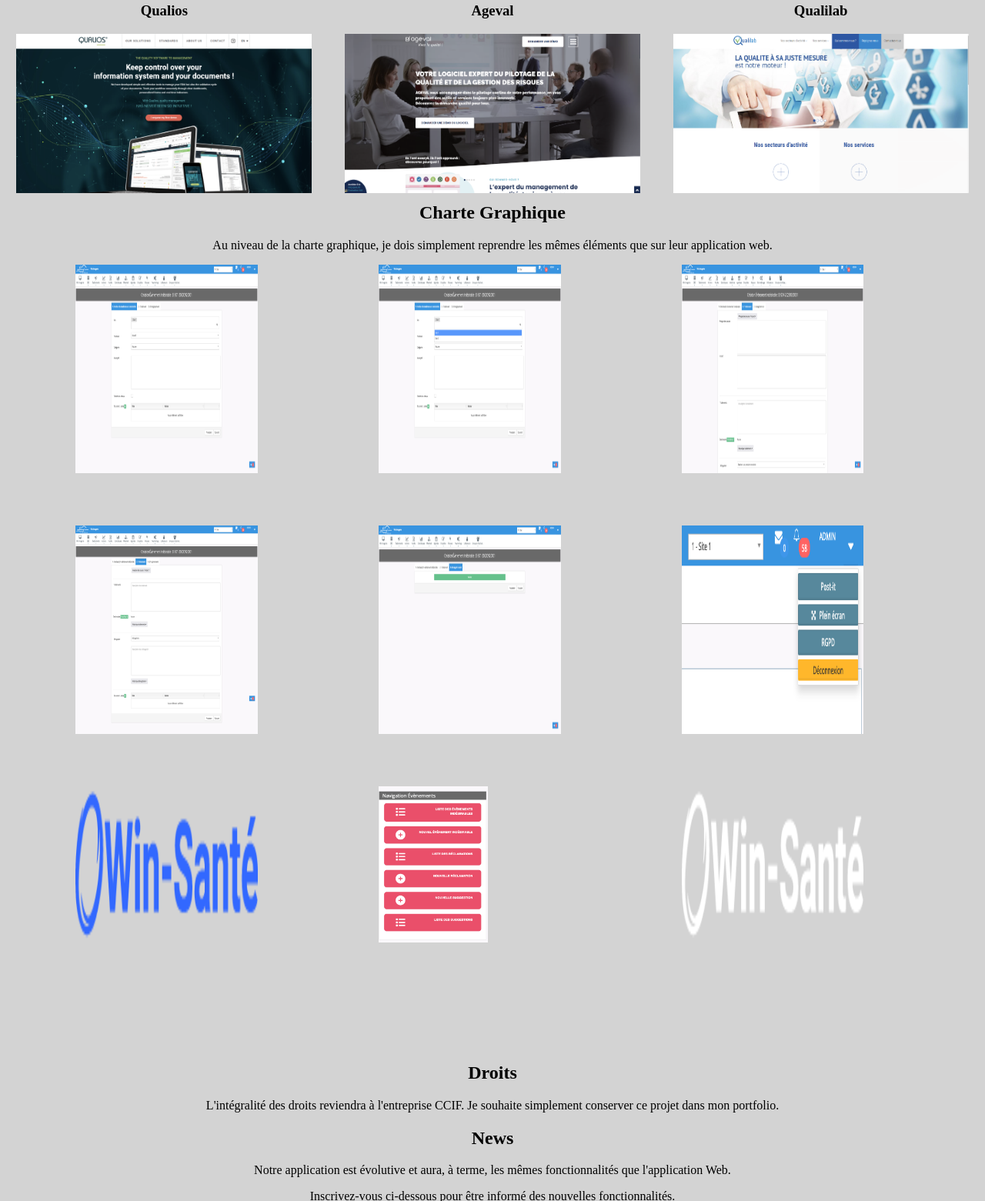
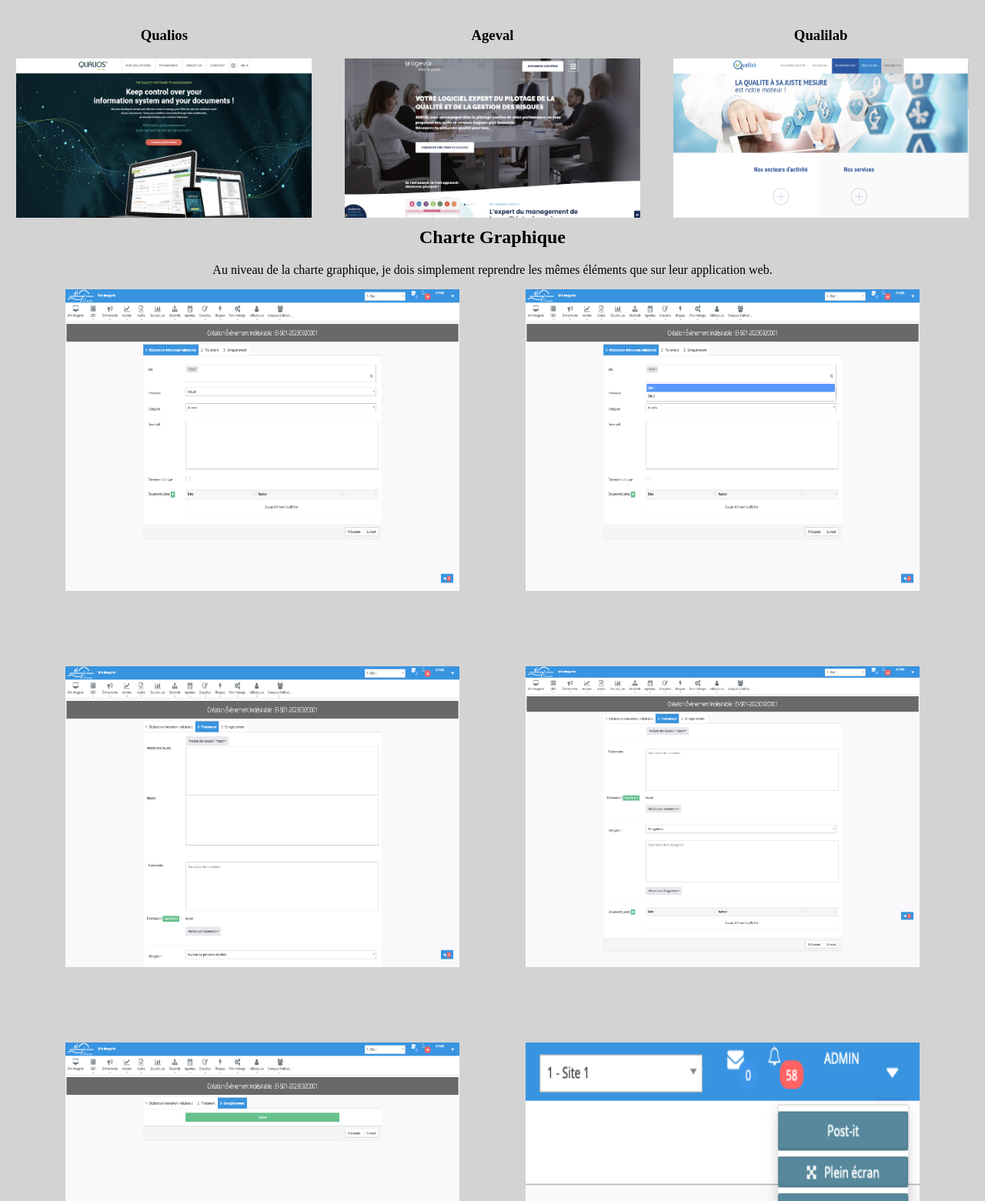
Before and after one commit to Alexandrerollin/Site-vitrine-projet-formation, a plain HTML site: page index.html in a window 1280 px wide. Shown: the part 1129-2690 px from the top of the page at 77% size. Drawn offline with Linux system fonts and the light colour scheme.

Commit message:
Disposition accueil ok

```diff
--- a/style.css
+++ b/style.css
@@ -58,11 +58,11 @@ header div img {
 footer {
     background-color: #3276b1;
   }
-
+/*
 section img {
     max-width: 60%;
     height: 60%;
-}
+} */
 
 /* Disposition images Biologie et vétérinaire  */
 
@@ -103,58 +103,65 @@ section img {
 
 .conteneur-charte {
     display: grid;
-    grid-template-columns: 1fr 1fr 1fr 1fr 1fr 1fr 1fr 1fr 1fr 1fr 1fr 1fr 1fr;
-    grid-template-rows: 1fr 1fr 1fr;
+    grid-template-columns: 1fr 1fr 1fr 1fr 1fr 1fr 1fr 1fr 1fr 1fr 1fr 1fr 1fr 1fr 1fr;
+    grid-template-rows: 1fr 1fr 1fr 1fr;
 }
 
 .conteneur-charte .img1 {
-    grid-column: 2 / span 4;
+    grid-column: 2 / span 6;
     grid-row: 1;
-    width: 120%;
     height: 80%;
+    width: 100%;
 }
 
 .conteneur-charte .img2 {
-    grid-column: 6 / span 4;
+    grid-column: 9 / span 6;
     grid-row: 1;
     height: 80%;
+    width: 100%;
 }
 
 .conteneur-charte .img3 {
-    grid-column: 10 / span 4;
-    grid-row: 1;
+    grid-column: 2 / span 6;
+    grid-row: 2;
     height: 80%;
+    width: 100%;
 }
 
 .conteneur-charte .img4 {
-    grid-column: 2 / span 4;
+    grid-column: 9 / span 6;
     grid-row: 2;
     height: 80%;
+    width: 100%;
 }
 
 .conteneur-charte .img5 {
-    grid-column: 6 / span 4;
-    grid-row: 2;
+    grid-column: 2 / span 6;
+    grid-row: 3;
     height: 80%;
+    width: 100%;
 }
 
 .conteneur-charte .img6 {
-    grid-column: 10 / span 4;
-    grid-row: 2;
+    grid-column: 9 / span 6;
+    grid-row: 3;
     height: 80%;
+    width: 100%;
 }
 
 .conteneur-charte .img7 {
-    grid-column: 6 / span 4;
-    grid-row: 3;
+    grid-column: 9 / span 4;
+    grid-row: 4;
+    height: 80%;
+    width: 100%;
 }
 
 .conteneur-charte .img8 {
-    grid-column: 2 / span 4;
-    grid-row: 3;
+    grid-column: 2 / span 2;
+    grid-row: 4;
 }
 
 .conteneur-charte .img9 {
-    grid-column: 10 / span 4;
-    grid-row: 3;
+    grid-column: 5 / span 2;
+    grid-row: 4;
 }
```
